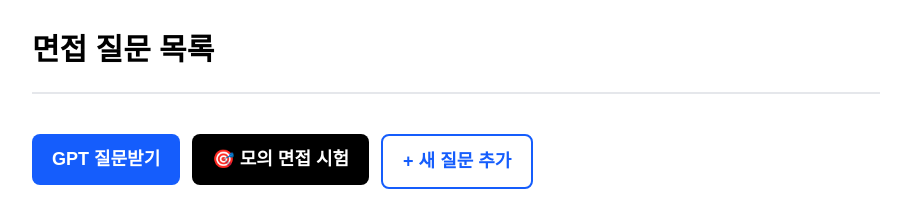
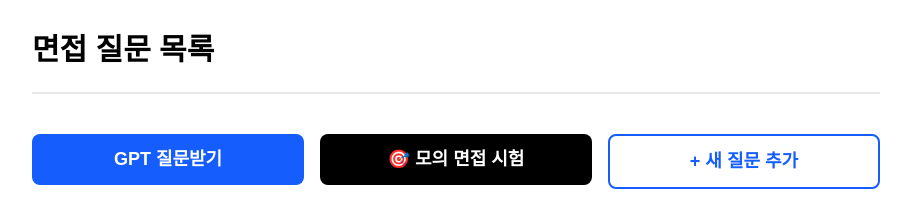
Before and after one commit to hyeyeon9/interview-notes, a Next.js app: page / in a window 1280 px wide. Shown: the top 219 px of the page, without its empty margins (184-1095 px from the left). Built offline with nearby package versions, Linux system fonts and the light colour scheme; no server answers; the database is empty.

Commit message:
style: 레벨 유형 명명 수정 및 UI 스타일 개선

```diff
--- a/src/app/page.tsx
+++ b/src/app/page.tsx
@@ -17,29 +17,29 @@ export default async function HomePage() {
           </h1>
 
           {/* Action Buttons */}
-          <div className="flex gap-3 mb-8 pt-4">
-            <Link href="/questions">
+          <div className="flex  mb-8  gap-4 pt-4 text-[18px]">
+            <Link href="/questions" className="w-1/3">
               <button
-                className="bg-blue-600 hover:bg-blue-700
-              text-[18px] cursor-pointer
+                className="bg-blue-600 hover:bg-blue-700 w-full
+               cursor-pointer
               text-white px-5 py-3 rounded-lg font-bold transition-colors duration-200"
               >
                 GPT 질문받기
               </button>
             </Link>
 
-            <Link href="/test">
+            <Link href="/test" className="w-1/3">
               <button
-                className="bg-black
-              text-[18px] cursor-pointer
+                className="bg-black   w-full
+               cursor-pointer
               text-white px-5 py-3 rounded-lg font-bold transition-colors duration-200"
               >
                 🎯 모의 면접 시험
               </button>
             </Link>
 
-            <Link href="/questions/new">
-              <button className="border-2 border-blue-600   cursor-pointer text-[18px] text-blue-600 hover:bg-blue-50 px-5 py-3 rounded-lg font-bold transition-colors duration-200">
+            <Link href="/questions/new" className="w-1/3">
+              <button className="border-2 border-blue-600   w-full cursor-pointer  text-blue-600 hover:bg-blue-50 px-5 py-3 rounded-lg font-bold transition-colors duration-200">
                 + 새 질문 추가
               </button>
             </Link>
--- a/src/app/test/page.tsx
+++ b/src/app/test/page.tsx
@@ -6,7 +6,7 @@ import { useState } from "react";
 
 const categories = ["협업", "기술", "자기소개"];
 const levels = ["신입", "주니어", "시니어"];
-const counts = [3, 5, 10];
+const counts = [3, 5];
 
 export default function TestPage() {
   const router = useRouter();
@@ -88,7 +88,7 @@ export default function TestPage() {
             {counts.map((n) => (
               <button
                 id="count"
-                className={`p-2 py-3 cursor-pointer border w-1/3 text-lg rounded-[10px] ${
+                className={`p-2 py-3 cursor-pointer border w-1/2 text-lg rounded-[10px] ${
                   count === n ? "bg-black text-white" : "border-gray-400"
                 }`}
                 key={n}
--- a/src/components/common/FilterButtons.tsx
+++ b/src/components/common/FilterButtons.tsx
@@ -1,5 +1,5 @@
 const categories = ["협업", "기술", "자기소개"];
-const levels = ["신입", "중고신입", "경력"];
+const levels = ["신입", "주니어", "시니어"];
 
 export default function FilterButtons() {
   return (
--- a/src/components/gpt/GptSuggester.tsx
+++ b/src/components/gpt/GptSuggester.tsx
@@ -3,9 +3,8 @@ import { useState } from "react";
 import BackButton from "../common/BackButton";
 import AnswerForm from "../answer/AnswerForm";
 
-
 const categories = ["협업", "기술", "자기소개"];
-const levels = ["신입", "중고신입", "경력"];
+const levels = ["신입", "주니어", "시니어"];
 
 export default function GptSuggester() {
   const [category, setCategory] = useState("협업");
--- a/src/components/question/FilteredQuestions.tsx
+++ b/src/components/question/FilteredQuestions.tsx
@@ -9,7 +9,7 @@ interface QuestionsListProps {
 }
 
 const categories = ["전체", "협업", "기술", "자기소개"];
-const levels = ["전체", "신입", "중고신입", "경력"];
+const levels = ["전체", "신입", "주니어", "시니어"];
 
 export default function FilteredQuestions({ questions }: QuestionsListProps) {
   const [selectedCategory, setSelectedCategory] = useState("전체");
```
